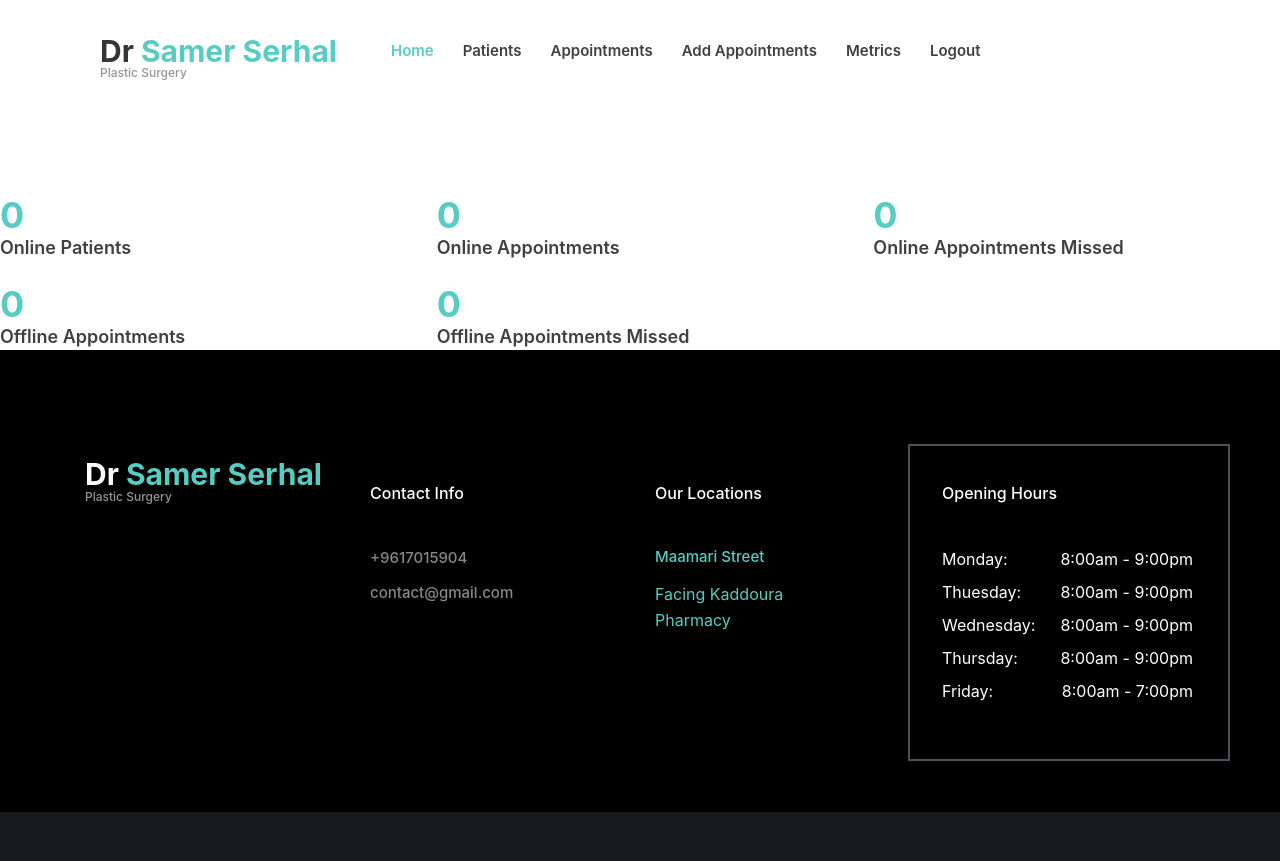
After one commit to HaydarAlaeddine/EECE430Project, a Django app: page /admin/metrics/ in a window 1280 px wide. The commit adds this page. Run offline with Django 3.2, Linux system fonts and the light colour scheme; the visitor is signed in with stand-in values (Sample User, id 1); data comes from the database, SQL or seed files in the repository; some libraries are stand-ins or nearby versions.

Commit message:
Admin statistics

```diff
--- /dev/null
+++ b/admin/templates/admin/metrics.html
@@ -0,0 +1,47 @@
+{%extends "base/base.html"%}
+{%block content%}
+<div class="milestones">
+    <div class="row milestones_row">
+
+        <!-- Milestone -->
+        <div class="col-md-4 milestone_col">
+            <div class="milestone">
+                <div class="milestone_counter">{{users}}</div>
+                <div class="milestone_text">Online Patients</div>
+            </div>
+        </div>
+
+        <!-- Milestone -->
+        <div class="col-md-4 milestone_col">
+            <div class="milestone">
+                <div class="milestone_counter">{{online_apps}}</div>
+                <div class="milestone_text">Online Appointments</div>
+            </div>
+        </div>
+
+         <!-- Milestone -->
+         <div class="col-md-4 milestone_col">
+            <div class="milestone">
+                <div class="milestone_counter" >{{missed_online}}</div>
+                <div class="milestone_text">Online Appointments Missed</div>
+            </div>
+        </div>
+
+        <!-- Milestone -->
+        <div class="col-md-4 milestone_col" >
+            <div class="milestone">
+                <div class="milestone_counter" style="margin-top:30px;">{{offline_apps}}</div>
+                <div class="milestone_text" >Offline Appointments </div>
+            </div>
+        </div>
+
+         <!-- Milestone -->
+         <div class="col-md-4 milestone_col">
+            <div class="milestone">
+                <div class="milestone_counter" style="margin-top:30px;">{{missed_offline}}</div>
+                <div class="milestone_text">Offline Appointments Missed</div>
+            </div>
+        </div>
+    </div>
+</div>
+{%endblock content%}
--- a/admin/urls.py
+++ b/admin/urls.py
@@ -1,5 +1,5 @@
 from django.urls import path, include
-from .views import view_patients,get_patient,get_appointments, add_appointments,delete_appointment,modify_appointment,mark_as_missed
+from .views import view_patients,get_patient,get_appointments, add_appointments,delete_appointment,modify_appointment,mark_as_missed,metrics
 urlpatterns = [
     path('patients/', view_patients,name='patients'),
     path('patients/<str:username>',get_patient,name='patient-details'),
@@ -7,5 +7,6 @@ urlpatterns = [
     path('add-appointments/',add_appointments,name='add-appointments'),
     path('appointments/delete/<int:id>',delete_appointment,name='delete'),
     path('appointments/modify/<int:id>',modify_appointment,name='modify'),
-    path('appointments/mark-as-missed/<int:id>',mark_as_missed,name='mark-as-missed')
+    path('appointments/mark-as-missed/<int:id>',mark_as_missed,name='mark-as-missed'),
+    path('metrics/',metrics,name='metrics')
 ]
--- a/admin/views.py
+++ b/admin/views.py
@@ -159,3 +159,22 @@ def mark_as_missed(request,id):
                 return redirect(request.META['HTTP_REFERER'])
         else:
                 redirect('login')
+
+def metrics(request):
+        if request.user.is_superuser:
+                users=User.objects.filter(is_superuser=False)
+                online_appointments = Appointment.objects.filter(online=True)
+                offline_appointments = Appointment.objects.filter(online=False)
+                missed_online = Appointment.objects.filter(online=True,missed=True)
+                missed_offline = Appointment.objects.filter(online=False,missed=True)
+
+                context = {
+                        'users':len(users),
+                        'online_apps':len(online_appointments),
+                        'offline_apps':len(offline_appointments),
+                        'missed_online':len(missed_online),
+                        'missed_offline':len(missed_offline)
+                }
+                return render(request,'admin/metrics.html',context)
+        else:
+                redirect('login')
--- a/base/templates/base/base.html
+++ b/base/templates/base/base.html
@@ -43,6 +43,7 @@
                                 <li><a href ={%url 'patients'%}>Patients</a></li>
                                 <li><a href ={%url 'appointments'%}>Appointments</a></li>
                                 <li><a href ={%url 'add-appointments'%}>Add Appointments</a></li>
+                                <li><a href ={%url 'metrics'%}>Metrics</a></li>
                                 {%else%}
                             <li><a href ={%url 'profile'%}>Profile</a></li>
                             {%endif%}
```
